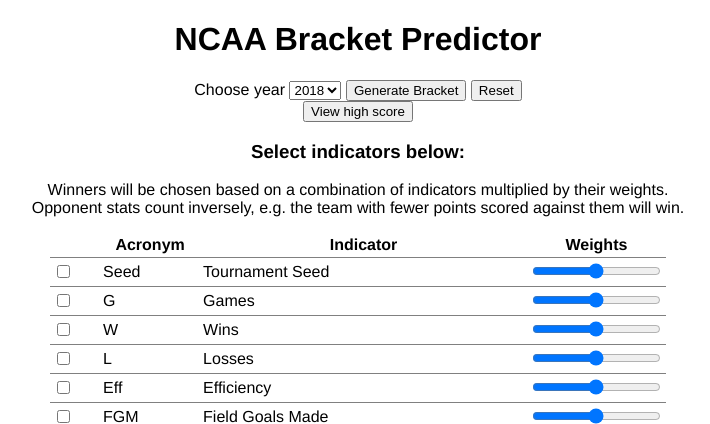
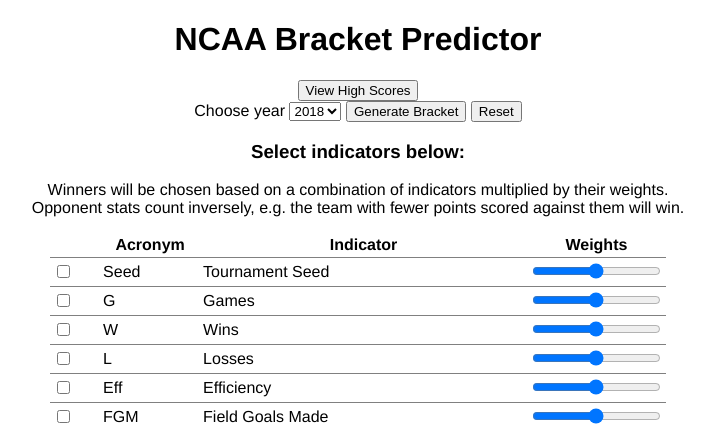
Before and after one commit to berkhoutalex/Heroku-Predictor, a Django app: page / in a window 1280 px wide. Shown: the top 424 px of the page, without its empty margins (282-992 px from the left). Run offline with Django 3.2, Linux system fonts and the light colour scheme; parts of the project's set-up code (start-up, migrations or seed data) failed here and were passed over.

Commit message:
that didnt work

```diff
--- a/app/templates/html/index.html
+++ b/app/templates/html/index.html
@@ -9,6 +9,9 @@
 <body style="font-family: 'Helvetica Neue', Helvetica, Arial, FreeSans, sans-serif;">
     <center>
     <h1>NCAA Bracket Predictor</h1>
+    <form action="highscore" method="get">
+        <input type="submit" value="View High Scores">
+    </form>
     <form action="bracket" method="get">
         <label for="yearSelect">Choose year</label>
         <select type="text" name="yearSelect">
@@ -21,11 +24,7 @@
         <!-- select multiple -->
         <input type="submit" value="Generate Bracket">
         <input type="reset" value="Reset">
-        </form>
-        <form action="highscore" method="get">
-            <input type="submit" value="View high score">
-        </form>
-        <form action="bracket" method="get">
+
 
         <h3>Select indicators below:</h3>
         <p>Winners will be chosen based on a combination of indicators multiplied by their weights.
```
Lines whose indentation alone changed are shown as unchanged.
